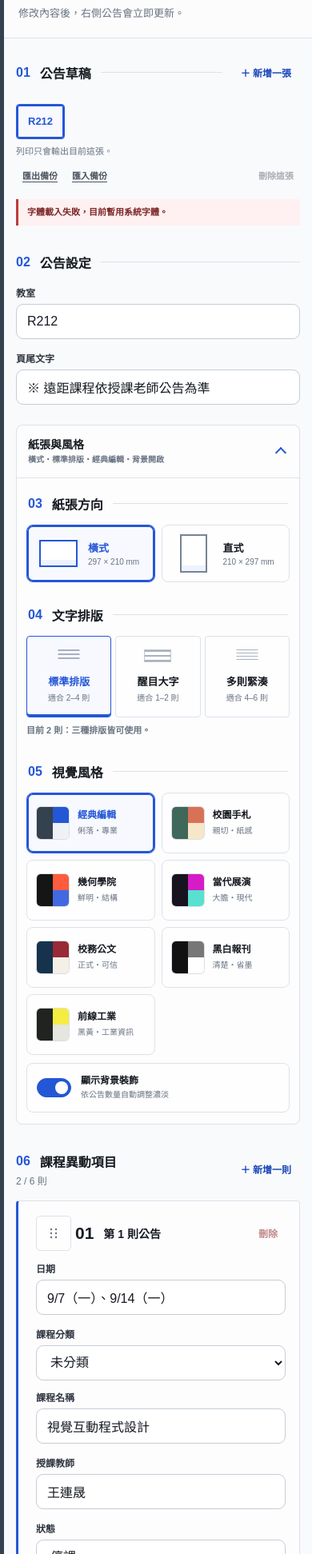
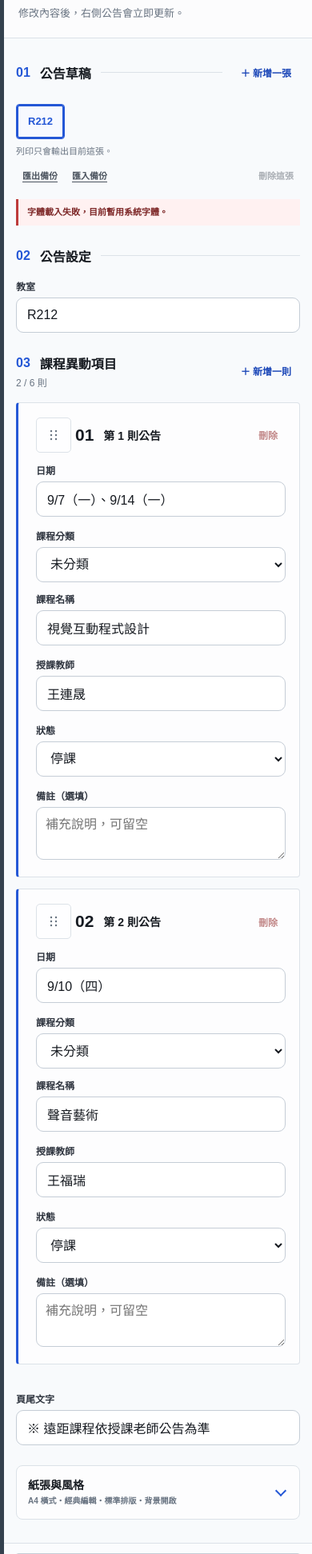
Before and after one commit to GrandTrue/course-notice-generator, a plain HTML site: page index.html in a window 390 px wide. Shown: the part 57-2000 px from the top of the page at 80% size. Drawn offline with Linux system fonts and the light colour scheme; a web font is replaced by a local one.

Commit message:
Put course entry before appearance settings

```diff
--- a/index.html
+++ b/index.html
@@ -7,7 +7,7 @@
   <meta name="description" content="可直接在瀏覽器製作、列印與下載 A4 課程異動公告的免費工具。">
   <link rel="icon" href="data:,">
   <title>A4 課程異動公告工具</title>
-  <link rel="stylesheet" href="style.css?v=20261115-clean-headers">
+  <link rel="stylesheet" href="style.css?v=20261115-content-first">
 </head>
 <body>
   <div class="app-shell">
@@ -45,18 +45,33 @@
             <h2 id="basic-settings-title">公告設定</h2>
           </div>
 
-          <div class="field-grid">
-            <div class="field-group">
-              <label for="classroom">教室</label>
-              <input id="classroom" type="text" maxlength="18" autocomplete="off" list="history-classrooms" placeholder="例如 R212">
+          <div class="field-group">
+            <label for="classroom">教室</label>
+            <input id="classroom" type="text" maxlength="18" autocomplete="off" list="history-classrooms" placeholder="例如 R212">
+          </div>
+        </section>
+
+        <section class="notices-section" aria-labelledby="notices-title">
+          <div class="section-heading">
+            <div>
+              <h2 id="notices-title">課程異動項目</h2>
+              <p id="notice-count" aria-live="polite"></p>
             </div>
-            <div class="field-group field-group-wide">
-              <label for="footer-text">頁尾文字</label>
-              <input id="footer-text" type="text" maxlength="80" autocomplete="off" placeholder="可留空">
-            </div>
+            <button id="add-notice" class="button button-secondary" type="button">
+              <span aria-hidden="true">＋</span> 新增一則
+            </button>
+          </div>
+          <div id="notice-editors" class="notice-editors"></div>
+          <p id="limit-message" class="limit-message" role="status" hidden>已達 6 則上限，建議拆成第二張公告。</p>
+        </section>
+
+        <section class="paper-settings" aria-label="頁尾與版面設定">
+          <div class="field-group">
+            <label for="footer-text">頁尾文字</label>
+            <input id="footer-text" type="text" maxlength="80" autocomplete="off" placeholder="可留空">
           </div>
 
-          <details id="appearance-details" class="appearance-details" open>
+          <details id="appearance-details" class="appearance-details">
             <summary>
               <span class="appearance-summary-copy">
                 <strong>紙張與風格</strong>
@@ -171,19 +186,6 @@
           </details>
         </section>
 
-        <section class="notices-section" aria-labelledby="notices-title">
-          <div class="section-heading">
-            <div>
-              <h2 id="notices-title">課程異動項目</h2>
-              <p id="notice-count" aria-live="polite"></p>
-            </div>
-            <button id="add-notice" class="button button-secondary" type="button">
-              <span aria-hidden="true">＋</span> 新增一則
-            </button>
-          </div>
-          <div id="notice-editors" class="notice-editors"></div>
-          <p id="limit-message" class="limit-message" role="status" hidden>已達 6 則上限，建議拆成第二張公告。</p>
-        </section>
       </main>
 
       <footer class="editor-actions">
@@ -333,6 +335,6 @@
     </section>
   </template>
 
-  <script src="script.js?v=20261115-clean-headers"></script>
+  <script src="script.js?v=20261115-content-first"></script>
 </body>
 </html>
--- a/script.js
+++ b/script.js
@@ -166,7 +166,7 @@
     const sheet = sampleSheet();
     return {
       theme: "classic",
-      appearanceOpen: true,
+      appearanceOpen: false,
       activeSheetId: sheet.id,
       sheets: [sheet],
       history: { classrooms: [], courses: [], teachers: [] }
@@ -235,7 +235,7 @@
     const history = value.history && typeof value.history === "object" ? value.history : {};
     return {
       theme: THEMES.includes(value.theme) ? value.theme : "classic",
-      appearanceOpen: value.appearanceOpen !== false,
+      appearanceOpen: value.appearanceOpen === true,
       activeSheetId,
       sheets,
       history: {
@@ -372,9 +372,9 @@
   function updateAppearanceSummary() {
     const sheet = activeSheet();
     elements.appearanceSummary.textContent = [
-      ORIENTATION_LABELS[sheet.orientation],
+      `A4 ${ORIENTATION_LABELS[sheet.orientation]}`,
+      THEME_LABELS[state.theme],
       TEMPLATE_LABELS[sheet.template],
-      THEME_LABELS[state.theme],
       sheet.backgroundEnabled ? "背景開啟" : "背景關閉"
     ].join("・");
   }
--- a/style.css
+++ b/style.css
@@ -161,8 +161,9 @@ button { cursor: pointer; }
 }
 
 .editor-body { min-height: 0; padding: 24px 30px 40px; overflow-y: auto; scrollbar-gutter: stable; }
-.sheets-section, .settings-section, .notices-section { max-width: 100%; }
-.settings-section, .notices-section { margin-top: 34px; }
+.sheets-section, .settings-section, .notices-section, .paper-settings { max-width: 100%; }
+.settings-section, .notices-section { margin-top: var(--space-5); }
+.paper-settings { margin-top: 34px; }
 
 .section-heading { display: flex; align-items: center; justify-content: space-between; gap: 12px; margin-bottom: 17px; }
 .section-heading > div:first-child { min-width: 0; }
@@ -182,10 +183,10 @@ button { cursor: pointer; }
 }
 .sheets-section > .section-heading h2::before { content: "01"; }
 .settings-section > .section-heading h2::before { content: "02"; }
-.notices-section > .section-heading h2::before { content: "06"; }
+.notices-section > .section-heading h2::before { content: "03"; }
 .section-heading p { margin: 3px 0 0; color: var(--ui-muted); font-size: 12px; }
 
-.field-grid, .notice-form-grid { display: grid; grid-template-columns: 1fr 1fr; gap: 15px 12px; }
+.notice-form-grid { display: grid; grid-template-columns: 1fr 1fr; gap: 15px 12px; }
 .course-field-row { display: grid; grid-template-columns: minmax(112px, .55fr) minmax(0, 1.45fr); gap: 12px; }
 .field-group { display: flex; min-width: 0; flex-direction: column; gap: 6px; }
 /* display:flex 會蓋掉 hidden 屬性，條件欄位要另外關掉。 */
@@ -247,19 +248,19 @@ input:focus, select:focus, textarea:focus { border-color: var(--focus); outline:
 .orientation-picker, .template-picker, .theme-picker { position: relative; margin: 29px 0 0; padding: 0; border: 0; }
 .orientation-picker legend, .template-picker legend, .theme-picker legend { display: flex; width: 100%; align-items: center; gap: 12px; margin-bottom: 14px; color: var(--ui-text); font-size: 16px; font-weight: 800; }
 .orientation-picker legend::before {
-  content: "03";
-  color: var(--accent);
-  font-size: 16px;
-  font-weight: 900;
-}
-.template-picker legend::before {
   content: "04";
   color: var(--accent);
   font-size: 16px;
   font-weight: 900;
 }
+.template-picker legend::before {
+  content: "05";
+  color: var(--accent);
+  font-size: 16px;
+  font-weight: 900;
+}
 .theme-picker legend::before {
-  content: "05";
+  content: "06";
   color: var(--accent);
   font-size: 16px;
   font-weight: 900;
@@ -1464,7 +1465,7 @@ body[data-theme="newsprint"] .sheet-background-art::after {
   .editor { border-left-width: 5px; }
   .editor-header { padding: 23px 18px 20px; }
   .editor-body { padding: 21px 15px 29px; }
-  .field-grid, .notice-form-grid, .course-field-row { grid-template-columns: 1fr; }
+  .notice-form-grid, .course-field-row { grid-template-columns: 1fr; }
   .field-group-wide { grid-column: auto; }
   .notice-editor-heading { align-items: flex-start; }
   .notice-editor-title { gap: 5px; }
```
Also changed, not shown: 1 other file.
